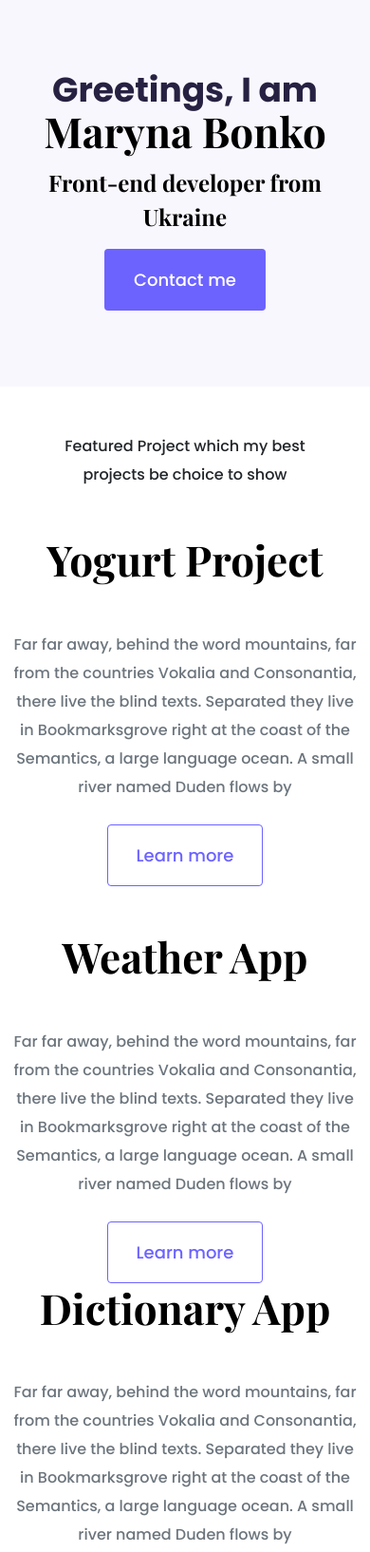
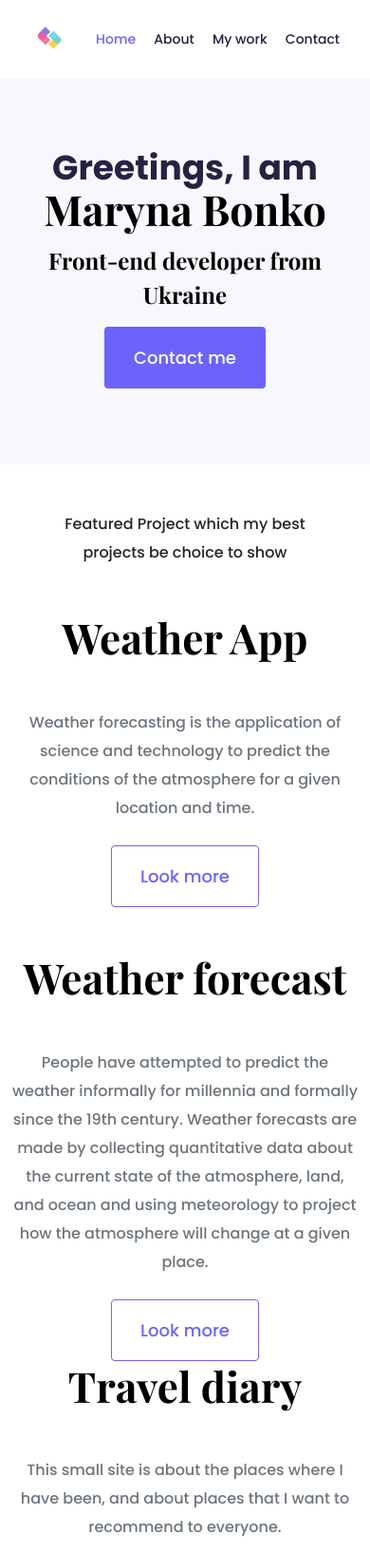
Before and after one commit to Verlong/repository_test_shecodes, a plain HTML site: page index.html in a window 390 px wide. Shown: the top 1634 px of the page at 95% size. Drawn offline with nearby package versions, Linux system fonts and the light colour scheme.

Commit message:
add navbar

```diff
--- a/index.html
+++ b/index.html
@@ -21,6 +21,21 @@
 </head>
 
 <body>
+  <div class="container">
+    <nav class="d-flex justify-content-between">
+      <a href="index.html">
+      <img src="img/logo.png" class="logo d-none d-md-block" alt="logo">
+      <img src="img/logo_small.jpg" class="logo d-block d-md-none" alt="logo"></a>
+      <ul>
+        <li class="active"> <a href="index.html">Home</a> </li>
+        <li> <a href="about.html">About</a> </li>
+        <li> <a href="work.html">My work</a> </li>
+        <li> <a href="contact.html">Contact</a> </li>
+      </ul>
+    </nav>
+  </div>
+
+
 
   <div class="hero">
     <p>Greetings, I am</p>
@@ -33,14 +48,13 @@
 
   <div class="container">
     <div class="row mb-5">
-      <div class="col d-none d-lg-block"><img src="img/yogurt.png" class="img-fluid" alt="Yogurt"></div>
+      <div class="col d-none d-lg-block"><img src="img/weather-app.jpg" class="img-fluid" alt="weather-app"></div>
       <div class="col">
         <div class="project_description">
-          <h2 class="mb-5">Yogurt Project</h2>
-          <p class="mb-4 text-muted">Far far away, behind the word mountains, far from the countries Vokalia and
-            Consonantia, there live the blind texts. Separated they live in Bookmarksgrove right at the coast of the
-            Semantics, a large language ocean. A small river named Duden flows by</p>
-          <a href="work.html" class="btn btn-branding-outline">Learn more</a>
+          <h2 class="mb-5">Weather App</h2>
+          <p class="mb-4 text-muted">Weather forecasting is the application of science and technology to predict the
+            conditions of the atmosphere for a given location and time. </p>
+          <a href="work.html" class="btn btn-branding-outline">Look more</a>
         </div>
       </div>
     </div>
@@ -49,24 +63,25 @@
 
       <div class="col">
         <div class="project_description">
-          <h2 class="mb-5">Weather App</h2>
-          <p class="mb-4 text-muted">Far far away, behind the word mountains, far from the countries Vokalia and
-            Consonantia, there live the blind texts. Separated they live in Bookmarksgrove right at the coast of the
-            Semantics, a large language ocean. A small river named Duden flows by</p>
-          <a href="" class="btn btn-branding-outline">Learn more</a>
+          <h2 class="mb-5">Weather forecast</h2>
+          <p class="mb-4 text-muted">People have attempted to predict the weather
+            informally for millennia and formally since the 19th century. Weather forecasts are made by collecting
+            quantitative data about the current state of the atmosphere, land, and ocean and using meteorology to
+            project how the atmosphere will change at a given place.</p>
+          <a href="" class="btn btn-branding-outline">Look more</a>
         </div>
       </div>
-      <div class="col d-none d-lg-block"><img src="img/weatherapp.png" class="img-fluid" alt="Yogurt"></div>
+      <div class="col d-none d-lg-block"><img src="img/weather-forecast.jpg" class="img-fluid" alt="weather-forecast">
+      </div>
     </div>
 
     <div class="row mb-5">
-      <div class="col d-none d-lg-block"><img src="img/dictionary.png" class="img-fluid" alt="Yogurt"></div>
+      <div class="col d-none d-lg-block"><img src="img/firstProject.jpg" class="img-fluid" alt="Yogurt"></div>
       <div class="col">
         <div class="project_description">
-          <h2 class="mb-5">Dictionary App</h2>
-          <p class="mb-4 text-muted">Far far away, behind the word mountains, far from the countries Vokalia and
-            Consonantia, there live the blind texts. Separated they live in Bookmarksgrove right at the coast of the
-            Semantics, a large language ocean. A small river named Duden flows by</p>
+          <h2 class="mb-5">Travel diary</h2>
+          <p class="mb-4 text-muted">This small site is about the places where I have been, and about places that I want
+            to recommend to everyone.</p>
           <a href="" class="btn btn-branding-outline">Learn more</a>
         </div>
       </div>
--- a/style.css
+++ b/style.css
@@ -1,16 +1,20 @@
 :root {
-    --branding-color: #6C63FF;
-    --secondary-color: #F9F7FE;
+  --branding-color: #6c63ff;
+  --secondary-color: #f9f7fe;
   --heading-font-family: "Playfair Display", serif;
-    --default-font-family: 'Poppins', sans-serif;
-
+  --default-font-family: "Poppins", sans-serif;
 }
 
-body{
+body {
   font-family: var(--default-font-family);
 }
 
-h1, h2, h3, h4, h5, h6 {
+h1,
+h2,
+h3,
+h4,
+h5,
+h6 {
   color: black;
   font-family: var(--heading-font-family);
   font-weight: bold;
@@ -18,18 +22,45 @@ h1, h2, h3, h4, h5, h6 {
 
 h1 {
   font-size: 96px;
-
 }
 
-h2{
+h2 {
   font-size: 64px;
   font-weight: bold;
 }
 
-p{
+p {
   font-weight: normal;
   font-size: 16px;
   line-height: 30px;
+}
+
+.logo {
+  max-height: 40px;
+}
+nav ul {
+  margin: 0;
+  padding: 0;
+}
+
+nav li {
+  display: inline;
+  list-style: none;
+  line-height: 42px;
+  margin-left: 15px;
+}
+nav {
+  padding: 20px;
+}
+nav a {
+  text-decoration: none;
+  color: #272142;
+  transition: all 100ms ease-in-out;
+}
+
+nav a:hover,
+nav li.active a {
+  color: var(--branding-color);
 }
 
 .hero {
@@ -39,26 +70,23 @@ p{
 }
 
 .hero p {
-
   font-size: 36px;
   font-weight: bold;
   margin: 0;
-    color: #272142
-
+  color: #272142;
 }
-.hero h2{
+.hero h2 {
   font-family: var(--heading-font-family);
   font-weight: normal;
   line-height: 1.5;
   font-size: 24px;
-
 }
 
 .content {
   margin: 30px;
 }
 
-.content-container{
+.content-container {
   padding: 160px 20px;
 }
 .content h1 {
@@ -74,7 +102,6 @@ p{
   font-size: 24px;
   font-family: var(--default-font-family);
   line-height: 1.5;
-
 }
 
 .btn-branding {
@@ -94,18 +121,16 @@ padding: 18px 30px;
   padding: 18px 30px;
 }
 
-
 .content {
   text-align: center;
   padding: 0;
 }
 
 .project_description {
-   padding:  120px 60px;
+  padding: 120px 60px;
 }
 
 @media (max-width: 900px) {
-
   h1 {
     font-size: 44px;
     line-height: 56px;
@@ -115,7 +140,6 @@ padding: 18px 30px;
   }
 
   .hero {
-
     padding: 80px 20px;
   }
 
@@ -132,21 +156,21 @@ padding: 18px 30px;
   .contacts {
     display: block;
     margin-left: auto;
-    margin-right: auto
+    margin-right: auto;
   }
 
-
+  nav a {
+    font-size: 14px;
+  }
 }
 
 .footer_talk {
   background: var(--secondary-color);
   text-align: center;
   padding: 160px 20px;
-
 }
 
 .contacts {
-
   width: 278px;
   height: 122px;
   left: 507px;
```
Also changed, not shown: about.html (+31 -20 lines), contact.html (+15 -1 lines), work.html (+13 -0 lines), img/logo.png (added), img/logo_small.jpg (added). Lines whose indentation alone changed are shown as unchanged.
